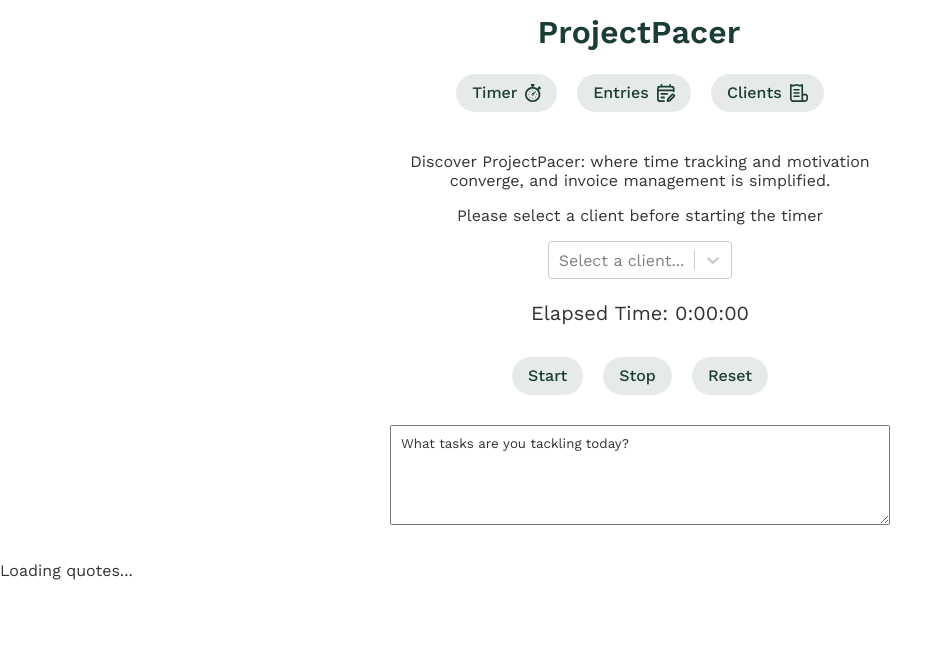
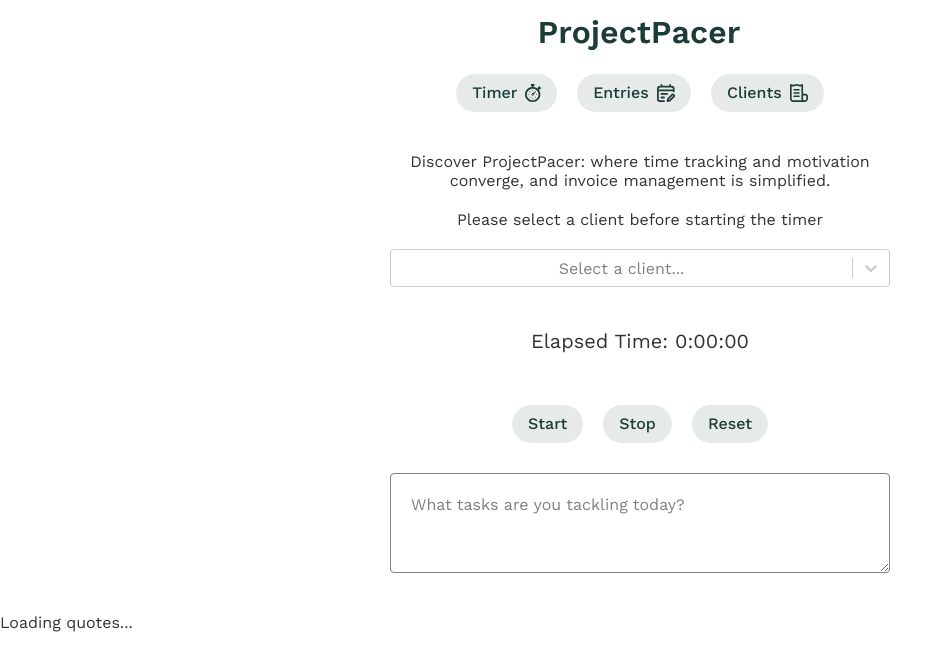
Before and after one commit to abloper24/project-pacer, a React (Create React App) app: page / in a window 1280 px wide. Shown: the top 670 px of the page, without its empty margins (0-952 px from the left). Built offline with nearby package versions, Linux system fonts and the light colour scheme; no server answers.

Commit message:
styling for add new client page, add new enry page, timer page, added new variables and mixing for buttons and focus mode of input

```diff
--- a/src/App.scss
+++ b/src/App.scss
@@ -18,7 +18,18 @@ body {
 }
 
 
-p, button, link, input, a, ::placeholder, select, label, textarea {
+p, button, link,  a {
     font-family: 'WorkSans', 'sans serif';
     color: $brown;
 }
+
+ input, ::placeholder, select, textarea {
+    font-family: 'WorkSans', 'sans serif';
+    color: $grey;
+    @include m-h3;
+    font-weight: 400;
+
+    :focus{
+        border-color: $focus-blue
+    }
+}
--- a/src/pages/AddNewClientPage/AddNewClientPage.js
+++ b/src/pages/AddNewClientPage/AddNewClientPage.js
@@ -1,8 +1,9 @@
+import "./AddNewClientPage.scss";
 import React, { useState, useEffect } from "react";
 import { useNavigate } from "react-router-dom";
 import axios from "axios";
 
-function AddNewClientPage({getClients}) {
+function AddNewClientPage({ getClients }) {
     const [name, setName] = useState("");
     const [phone, setPhone] = useState("");
     const [address, setAddress] = useState("");
@@ -30,48 +31,61 @@ function AddNewClientPage({getClients}) {
     };
 
     return (
-        <section>
-            <h1>Add a New Client</h1>
-            <form onSubmit={handleSubmit}>
-                <label>Name:</label>
+        <section className="client-form">
+            <h1 className="client-form__title">Add a New Client</h1>
+            <form onSubmit={handleSubmit} className="client-form__form">
+                <div className="client-form__field">
+                    <label htmlFor="name" className="client-form__label">Name:</label>
                     <input
                         type="text"
                         id="name"
+                        className="client-form__input"
                         value={name}
                         onChange={(e) => setName(e.target.value)}
                         placeholder="Full Name"
                     />
+                </div>
 
-                <label>Phone:</label>
+                <div className="client-form__field">
+                    <label htmlFor="phone" className="client-form__label">Phone:</label>
                     <input
                         type="text"
                         id="phone"
+                        className="client-form__input"
                         value={phone}
                         onChange={(e) => setPhone(e.target.value)}
                         placeholder="Phone Number"
                     />
+                </div>
 
-                <label>Address:</label>
+                <div className="client-form__field">
+                    <label htmlFor="address" className="client-form__label">Address:</label>
                     <input
                         type="text"
                         id="address"
+                        className="client-form__input"
                         value={address}
                         onChange={(e) => setAddress(e.target.value)}
                         placeholder="Address"
                     />
+                </div>
 
-                <label>Email:</label>
+                <div className="client-form__field">
+                    <label htmlFor="email" className="client-form__label">Email:</label>
                     <input
                         type="email"
                         id="email"
+                        className="client-form__input"
                         value={email}
                         onChange={(e) => setEmail(e.target.value)}
                         placeholder="Email"
                     />
+                </div>
 
-                <button type="submit">Add Client</button>
+                <button type="submit" className="client-form__submit-btn">Add Client</button>
             </form>
         </section>
+
     );
 }
 
--- a/src/pages/AddNewClientPage/AddNewClientPage.scss
+++ b/src/pages/AddNewClientPage/AddNewClientPage.scss
@@ -0,0 +1,43 @@
+@use "../../styles/partials/mixins" as *;
+@use "../../styles/partials/fonts" as *;
+@use "../../styles/partials/variables" as *;
+
+.client-form {
+    &__title {
+      margin-bottom: 20px;
+      text-align: center;
+    }
+
+    &__form {
+      display: flex;
+      flex-direction: column;
+      gap: 15px;
+      width: 100%;
+      max-width: 500px;
+      margin: auto;
+    }
+
+    &__field {
+      display: flex;
+      flex-direction: column;
+      gap: 5px;
+    }
+
+    &__label {
+      @include m-h3;
+    }
+
+    &__input {
+      padding: 10px;
+      border: 1px solid #ccc;
+      border-radius: 4px;
+
+      &:focus {
+        border-color: $brown;
+      }
+    }
+
+    button {
+      @include m-main-button;
+    }
+  }
--- a/src/pages/AddNewEntryPage/AddNewEntryPage.js
+++ b/src/pages/AddNewEntryPage/AddNewEntryPage.js
@@ -1,6 +1,8 @@
+import "./AddNewEntryPage.scss";
 import React, { useState, useEffect } from "react";
 import { useNavigate } from "react-router-dom";
 import axios from "axios";
+import Select from 'react-select';
 
 function AddNewEntryPage({ clients }) {
     const [entryDate, setEntryDate] = useState("");
@@ -15,6 +17,18 @@ function AddNewEntryPage({ clients }) {
             setSelectedClientId(clients[0].clientid.toString());
         }
     }, [clients]);
+
+    //select react
+    const clientOptions = clients.map(client => ({
+        value: client.clientid.toString(),
+        label: client.name,
+    }));
+    const selectedOption = clientOptions.find(option => option.value === selectedClientId);
+    const handleSelectChange = selectedOption => {
+        setSelectedClientId(selectedOption.value);
+    };
+
+
 
     const handleSubmit = async (event) => {
         event.preventDefault();
@@ -52,48 +66,60 @@ function AddNewEntryPage({ clients }) {
 
 
     return (
-        <section>
-            <h1>Add a New Entry Page</h1>
-            <form onSubmit={handleSubmit}>
-                <label>Date:</label>
+        <section className="entry-form">
+            <h1 className="entry-form__title">Add a New Entry Page</h1>
+            <form onSubmit={handleSubmit} className="entry-form__form">
+                <div className="entry-form__field">
+                    <label htmlFor="entry-date" className="entry-form__label">Date:</label>
                     <input
                         type="date"
                         id="entry-date"
                         name="entry-date"
+                        className="entry-form__input"
                         value={entryDate}
                         onChange={(e) => setEntryDate(e.target.value)}
                     />
+                </div>
 
-                <label>Duration:</label>
+                <div className="entry-form__field">
+                    <label htmlFor="duration" className="entry-form__label">Duration:</label>
                     <input
                         type="text"
                         id="duration"
+                        className="entry-form__input"
                         placeholder="HH:MM"
                         value={duration}
                         onChange={(e) => setDuration(e.target.value)}
                     />
+                </div>
 
-                <label>Task:</label>
+                <div className="entry-form__field">
+                    <label htmlFor="task-entry" className="entry-form__label">Task:</label>
                     <textarea
                         id="task-entry"
+                        className="entry-form__textarea"
                         placeholder="What task did you forget to track?"
                         value={task}
                         onChange={(e) => setTask(e.target.value)}
                     />
-                <label>Client:</label>
-                <select
-                    value={selectedClientId}
-                    onChange={(e) => setSelectedClientId(e.target.value)}
-                >
-                    {clients.map((client) => (
-                        <option key={client.clientid} value={client.clientid}>
-                            {client.name}
-                        </option>
-                    ))}
-                </select>
-                <button type="submit">Add Entry</button>
+                </div>
+
+                <div className="entry-form__field">
+                    <label htmlFor="client" className="entry-form__label">Client:</label>
+                    <Select
+                        id="client"
+                        className="entry-form__select"
+                        value={selectedOption}
+                        onChange={handleSelectChange}
+                        options={clientOptions}
+                        placeholder="Select a client..."
+                    />
+                </div>
+
+                <button type="submit" className="entry-form__submit-btn">Add Entry</button>
             </form>
         </section>
+
     );
 }
 
--- a/src/pages/AddNewEntryPage/AddNewEntryPage.scss
+++ b/src/pages/AddNewEntryPage/AddNewEntryPage.scss
@@ -0,0 +1,52 @@
+@use "../../styles/partials/mixins" as *;
+@use "../../styles/partials/fonts" as *;
+@use "../../styles/partials/variables" as *;
+
+.entry-form {
+  &__title {
+    margin-bottom: 20px;
+    text-align: center;
+    @include m-h1;
+  }
+
+  &__form {
+    display: flex;
+    flex-direction: column;
+    gap: 15px;
+    width: 100%;
+    max-width: 500px;
+    margin: auto;
+  }
+
+  &__field {
+    display: flex;
+    flex-direction: column;
+    gap: 5px;
+  }
+
+  &__label {
+    @include m-h3;
+  }
+
+  &__input,
+  &__select,
+  &__textarea {
+    padding: 10px;
+    border: 1px solid #ccc;
+    border-radius: 4px;
+
+    &:focus {
+      border-color: $brown;
+    }
+  }
+
+  &__textarea {
+    height: 100px;
+    resize: vertical;
+  }
+
+  &__submit-btn {
+    @include m-main-button;
+    margin-top: 20px;
+  }
+}
--- a/src/pages/TimerPage/TimerPage.scss
+++ b/src/pages/TimerPage/TimerPage.scss
@@ -3,82 +3,58 @@
 @use "../../styles/partials/variables" as *;
 
 .timer {
-  @include m-padding;
-  &__title {
-    display: flex;
-    justify-content: center;
-  }
-  &__intro {
+  &__intro,
+  &__instructions,
+  &__select-container,
+  &__elapsed-time-container,
+  &__description-container {
     display: flex;
     justify-content: center;
     text-align: center;
     max-width: 500px;
-    margin: 0 auto;
-  }
-  &__instructions {
-    display: flex;
-    justify-content: center;
-  }
-  &__select-container {
-    display: flex;
-    justify-content: center;
-    width: 100%;
+    margin: 0 auto 20px;
   }
 
   &__select {
+    width: 100%;
+    max-width: 500px;
+  }
+
+  &__description-container{
+    textarea {
+      padding: 20px;
+      line-height: 1.5;
+      color: $grey;
+
+
+      ::placeholder {
+        text-align: center;
+        color: $grey;
+      }
+    }
 
   }
-  &__description-container {
-    display: flex;
-    justify-content: center;
-    flex: 1;
-    margin: 0 auto;
-    textarea{
-        padding: 10px;
-        height: 100px;
-        width: 100%;
-        max-width: 500px;
-        margin: 20px;
-    }
+  &__description {
+    height: 100px;
+    width: 100%;
+    max-width: 500px;
+    margin: 20px 0;
+    border-color: $grey;
+    border-radius: 4px;
+
+
   }
 
-  &__elapsed-time-container {
-    display: flex;
-    justify-content: center;
+  &__elapsed-time {
+    @include m-h2;
   }
-  &__elapsed-time {
-    @include m-h2
 
-  }
   &__controls {
     display: flex;
     justify-content: center;
   }
 
   &__btns {
-    display: flex;
-    align-items: center;
-    justify-content: center;
-    gap: 8px;
-    height: 38px;
-    padding: 14px 16px;
-    background: $light-green;
-    color: $green;
-    border: none;
-    border-radius: 20px;
-    margin: 10px 10px;
-    @include m-h3;
-    img {
-      max-height: 18px;
-    }
-
-    &:hover,
-    :active {
-      background-color: $green;
-      color: $white;
-      img {
-        filter: brightness(0) saturate(100%) invert(100%);
-      }
-    }
+    @include m-main-button;
   }
 }
--- a/src/styles/partials/_variables.scss
+++ b/src/styles/partials/_variables.scss
@@ -7,8 +7,11 @@ $desktop-breakpoint: 80rem;
 $brown: #333333;
 $green: #1C3D37;
 $white: #ffffff;
+$grey: #808080;
+
 
 
 //secondary colours
 $light-green: #E6EBE9;
-$transparent-green: rgba(230, 235, 233, 0.1)
+$transparent-green: rgba(230, 235, 233, 0.1);
+$focus-blue: #2684FF;
```
Also changed, not shown: src/pages/TimerPage/TimerPage.js (+6 -11 lines). Lines whose indentation alone changed are shown as unchanged.
